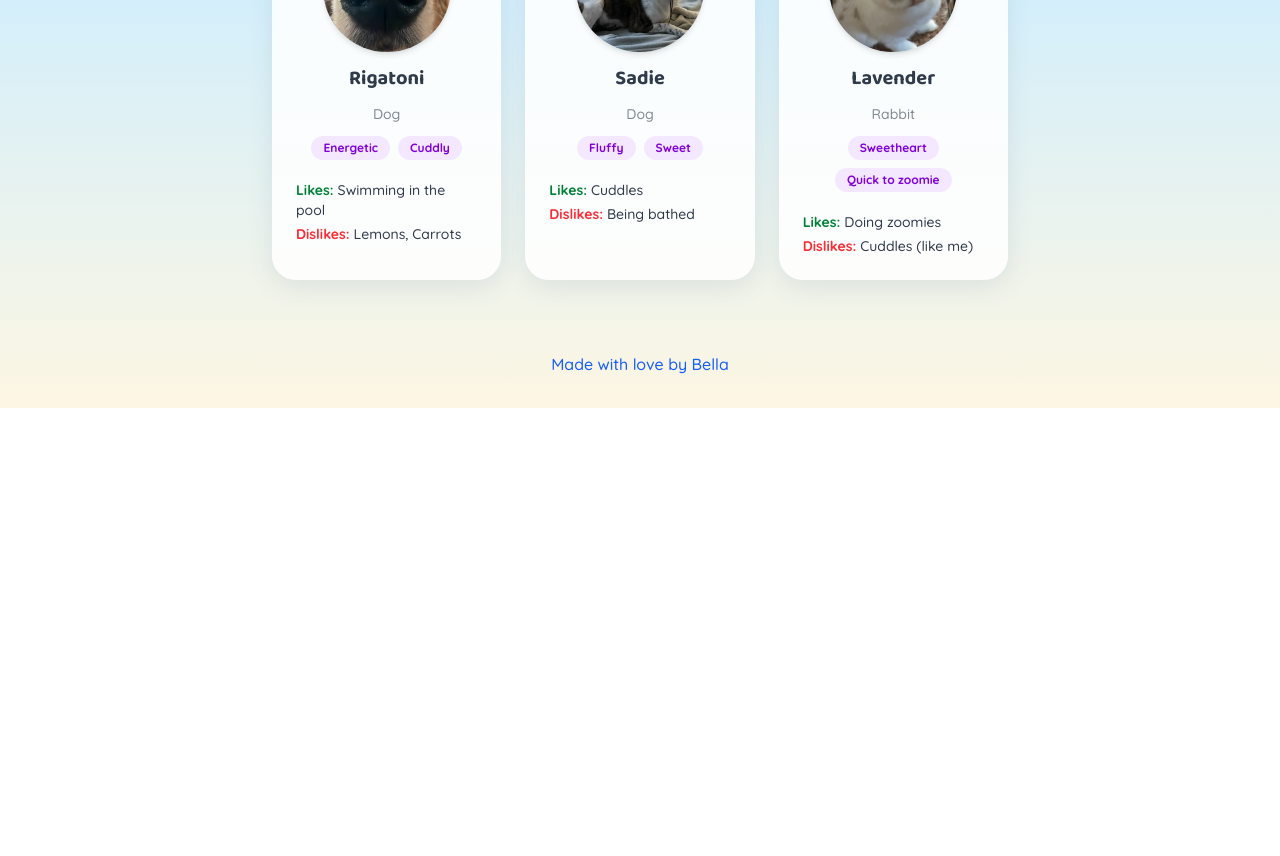
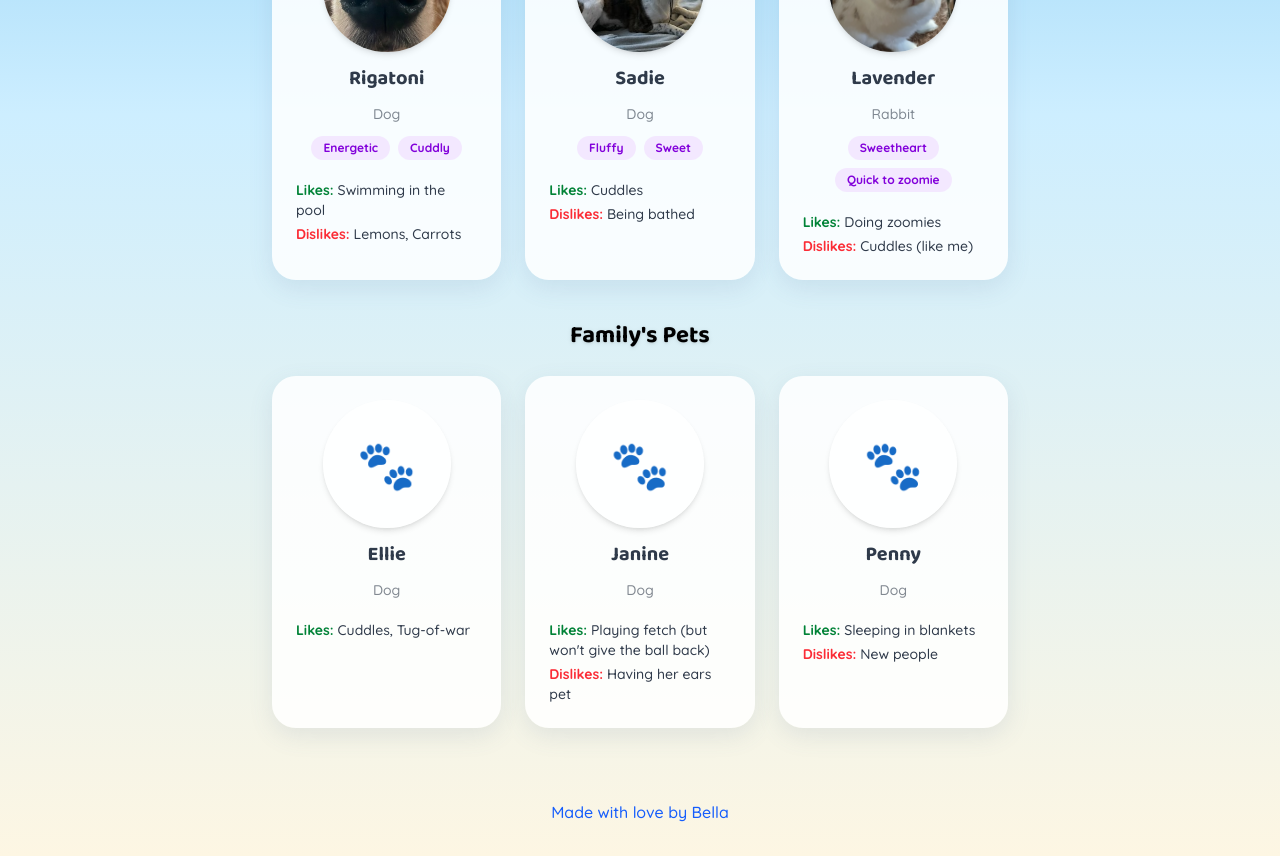
Before and after one commit to gregorylebed-code/bella-website, a Next.js app: page /pets in a window 1280 px wide. Shown: the part 380-1236 px from the top of the page. Before the commit the page ends 800 px from the top, so only its background shows below. Built offline with nearby package versions, Linux system fonts and the light colour scheme.

Commit message:
Add Family's Pets section to Pet Corner
Ellie, Janine, and Penny join Rigatoni, Sadie, and Lavender in a
new section on the same page. Extracted PetCard into a shared
component to avoid duplicating the card markup.

```diff
--- a/src/app/content.ts
+++ b/src/app/content.ts
@@ -68,6 +68,44 @@ export const pets: {
     traits: ["Sweetheart", "Quick to zoomie"],
     likes: ["Doing zoomies"],
     dislikes: ["Cuddles (like me)"],
+  },
+];
+
+// -----------------------------
+// RELATIVES' PETS
+// The extended family's pets. Put photos in public/photos/.
+// -----------------------------
+export const relativesPets: {
+  name: string;
+  type: string;
+  photo: string;
+  traits: string[];
+  likes: string[];
+  dislikes: string[];
+}[] = [
+  {
+    name: "Ellie",
+    type: "Dog",
+    photo: "",
+    traits: [],
+    likes: ["Cuddles", "Tug-of-war"],
+    dislikes: [],
+  },
+  {
+    name: "Janine",
+    type: "Dog",
+    photo: "",
+    traits: [],
+    likes: ["Playing fetch (but won't give the ball back)"],
+    dislikes: ["Having her ears pet"],
+  },
+  {
+    name: "Penny",
+    type: "Dog",
+    photo: "",
+    traits: [],
+    likes: ["Sleeping in blankets"],
+    dislikes: ["New people"],
   },
 ];
 
--- /dev/null
+++ b/src/app/pets/PetCard.tsx
@@ -0,0 +1,52 @@
+type Pet = {
+  name: string;
+  type: string;
+  photo: string;
+  traits: string[];
+  likes: string[];
+  dislikes: string[];
+};
+
+export default function PetCard({ pet }: { pet: Pet }) {
+  return (
+    <div className="card p-6 flex flex-col items-center text-center gap-3">
+      {pet.photo ? (
+        <img
+          src={pet.photo}
+          alt={pet.name}
+          className="w-32 h-32 rounded-full object-cover shadow-md"
+        />
+      ) : (
+        <div className="w-32 h-32 rounded-full bg-white/70 shadow-md flex items-center justify-center text-5xl">
+          🐾
+        </div>
+      )}
+      <h3 className="heading-font text-xl font-bold">{pet.name}</h3>
+      <p className="text-sm text-foreground/60 font-medium">{pet.type}</p>
+      {pet.traits.length > 0 && (
+        <div className="flex flex-wrap justify-center gap-2">
+          {pet.traits.map((trait) => (
+            <span
+              key={trait}
+              className="text-xs font-bold px-3 py-1 rounded-full bg-purple-100 text-purple-700"
+            >
+              {trait}
+            </span>
+          ))}
+        </div>
+      )}
+      <div className="w-full text-left text-sm mt-2">
+        {pet.likes.length > 0 && (
+          <p className="font-bold text-green-700">
+            Likes: <span className="font-medium text-foreground">{pet.likes.join(", ")}</span>
+          </p>
+        )}
+        {pet.dislikes.length > 0 && (
+          <p className="font-bold text-red-500 mt-1">
+            Dislikes: <span className="font-medium text-foreground">{pet.dislikes.join(", ")}</span>
+          </p>
+        )}
+      </div>
+    </div>
+  );
+}
--- a/src/app/pets/page.tsx
+++ b/src/app/pets/page.tsx
@@ -1,7 +1,8 @@
 import Clouds from "../Clouds";
 import NavBar from "../NavBar";
 import EmptyState from "../EmptyState";
-import { pets } from "../content";
+import { pets, relativesPets } from "../content";
+import PetCard from "./PetCard";
 
 export default function PetsPage() {
   return (
@@ -21,40 +22,21 @@ export default function PetsPage() {
         ) : (
           <div className="grid grid-cols-1 sm:grid-cols-3 gap-6">
             {pets.map((pet) => (
-              <div key={pet.name} className="card p-6 flex flex-col items-center text-center gap-3">
-                {pet.photo ? (
-                  <img
-                    src={pet.photo}
-                    alt={pet.name}
-                    className="w-32 h-32 rounded-full object-cover shadow-md"
-                  />
-                ) : (
-                  <div className="w-32 h-32 rounded-full bg-white/70 shadow-md flex items-center justify-center text-5xl">
-                    🐾
-                  </div>
-                )}
-                <h3 className="heading-font text-xl font-bold">{pet.name}</h3>
-                <p className="text-sm text-foreground/60 font-medium">{pet.type}</p>
-                <div className="flex flex-wrap justify-center gap-2">
-                  {pet.traits.map((trait) => (
-                    <span
-                      key={trait}
-                      className="text-xs font-bold px-3 py-1 rounded-full bg-purple-100 text-purple-700"
-                    >
-                      {trait}
-                    </span>
-                  ))}
-                </div>
-                <div className="w-full text-left text-sm mt-2">
-                  <p className="font-bold text-green-700">
-                    Likes: <span className="font-medium text-foreground">{pet.likes.join(", ")}</span>
-                  </p>
-                  <p className="font-bold text-red-500 mt-1">
-                    Dislikes: <span className="font-medium text-foreground">{pet.dislikes.join(", ")}</span>
-                  </p>
-                </div>
-              </div>
+              <PetCard key={pet.name} pet={pet} />
             ))}
+          </div>
+        )}
+
+        {relativesPets.length > 0 && (
+          <div className="mt-10">
+            <h3 className="heading-font text-2xl font-bold text-black drop-shadow mb-6 text-center">
+              Family's Pets
+            </h3>
+            <div className="grid grid-cols-1 sm:grid-cols-3 gap-6">
+              {relativesPets.map((pet) => (
+                <PetCard key={pet.name} pet={pet} />
+              ))}
+            </div>
           </div>
         )}
       </section>
```
